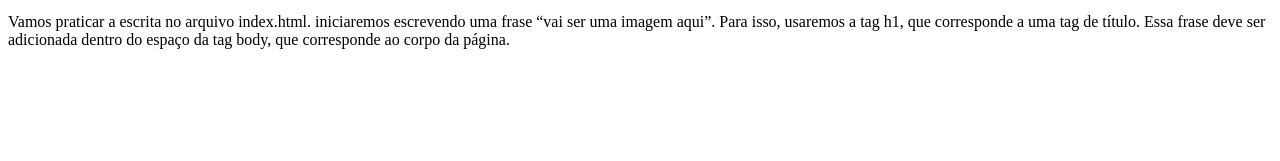
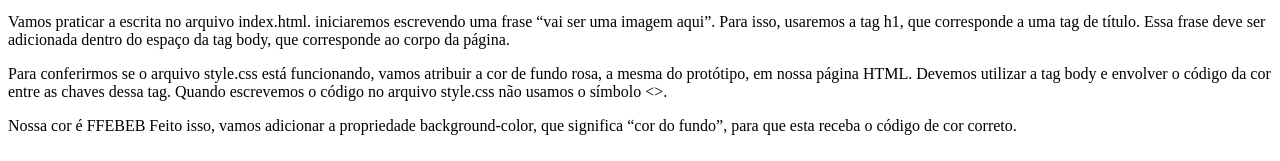
Before and after one commit to marikojo/como-criar-um-site, a plain HTML site: page index.html in a window 1280 px wide. Shown: the part 639-800 px from the top of the page. Drawn offline with Linux system fonts and the light colour scheme.

Commit message:
index.html

```diff
--- a/index.html
+++ b/index.html
@@ -37,6 +37,14 @@
         <img src="Sem título.png" alt="titulo aqui">
         <p>Vamos praticar a escrita no arquivo index.html. iniciaremos escrevendo uma frase “vai ser uma imagem
             aqui”. Para isso, usaremos a tag h1, que corresponde a uma tag de título. Essa frase deve ser adicionada dentro do espaço da tag body, que corresponde ao corpo da página.</p>
+        <p>Para conferirmos se o arquivo style.css está funcionando, vamos atribuir a cor de fundo rosa, a mesma do
+            protótipo, em nossa página HTML. Devemos utilizar a tag body
+             e envolver o código da cor entre as chaves dessa tag. Quando escrevemos o código no arquivo style.css não usamos o símbolo <>.</p>
+         <p>Nossa cor é FFEBEB
+            Feito isso, vamos adicionar a propriedade background-color, que significa “cor do fundo”, para que esta
+            receba o código de cor correto.</p></p>
+
             </body
 
+
 </html>
```
